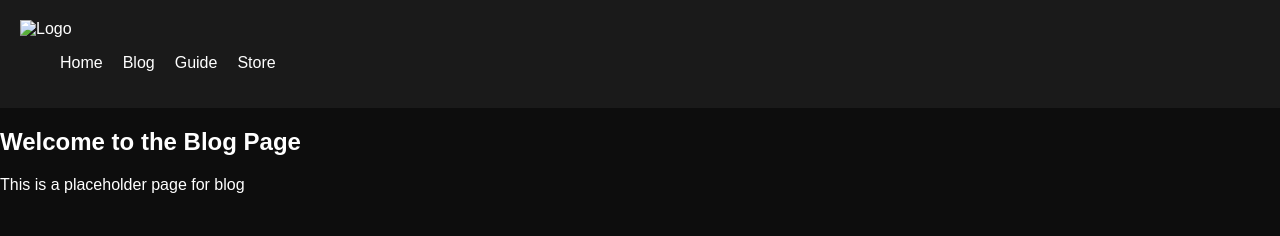
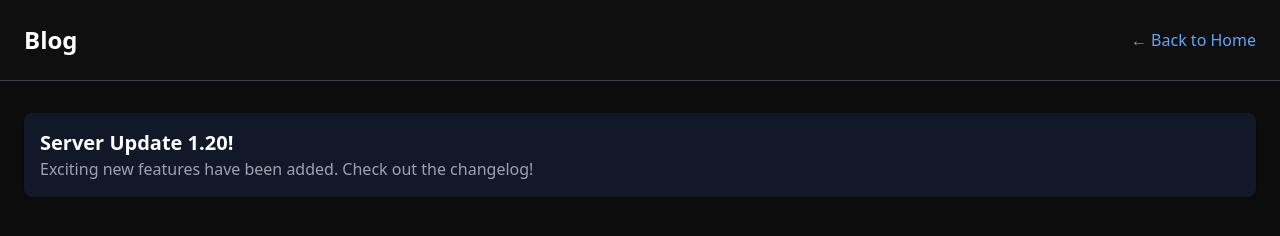
Before and after one commit to inimimii/mimiitweaks, a plain HTML site: page blog.html in a window 1280 px wide. Drawn offline with nearby package versions, Linux system fonts and the light colour scheme.

Commit message:
Update blog.html

```diff
--- a/blog.html
+++ b/blog.html
@@ -3,24 +3,19 @@
 <head>
   <meta charset="UTF-8" />
   <meta name="viewport" content="width=device-width, initial-scale=1.0" />
-  <title>Blog</title>
-  <link rel="stylesheet" href="css/style.css" />
+  <title>Addons - Mimii Tweaks</title>
+  <script src="https://cdn.tailwindcss.com"></script>
 </head>
-<body>
-  <header>
-    <nav>
-      <img src="assets/logo.png" alt="Logo" class="logo" />
-      <ul class="nav-links">
-        <li><a href="index.html">Home</a></li>
-        <li><a href="blog.html">Blog</a></li>
-        <li><a href="guide.html">Guide</a></li>
-        <li><a href="store.html">Store</a></li>
-      </ul>
-    </nav>
+<body class="bg-[#0c0c0c] text-white font-sans min-h-screen">
+  <header class="p-6 flex justify-between items-center bg-[#0f0f0f] border-b border-gray-700">
+    <h1 class="text-2xl font-bold">Blog</h1>
+    <a href="index.html" class="text-blue-400 hover:underline">← Back to Home</a>
   </header>
-  <section class="page-content">
-    <h1>Welcome to the Blog Page</h1>
-    <p>This is a placeholder page for blog</p>
-  </section>
+  <main class="px-6 py-8 space-y-6">
+<article class="bg-gray-900 p-4 rounded-lg shadow">
+  <h2 class="text-xl font-bold">Server Update 1.20!</h2>
+  <p class="text-gray-400">Exciting new features have been added. Check out the changelog!</p>
+</article>
+</main>
 </body>
 </html>
```
